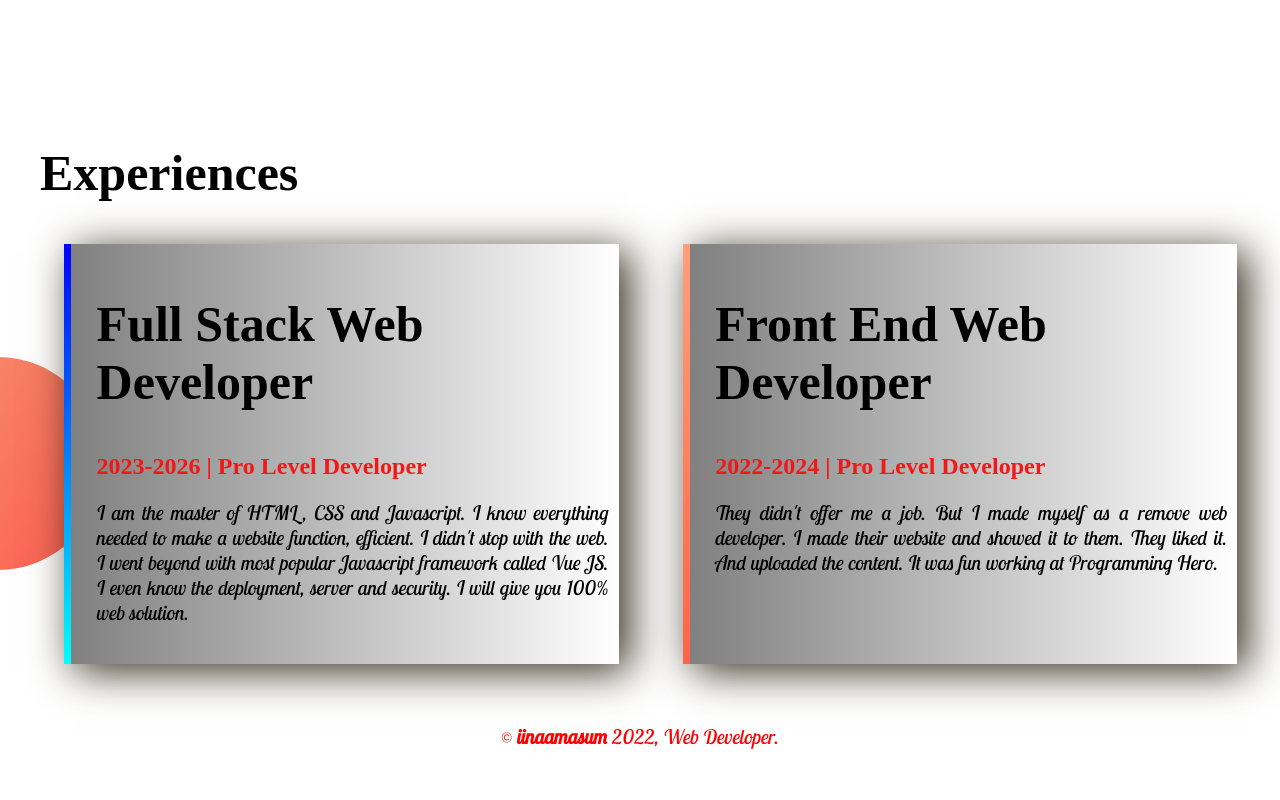
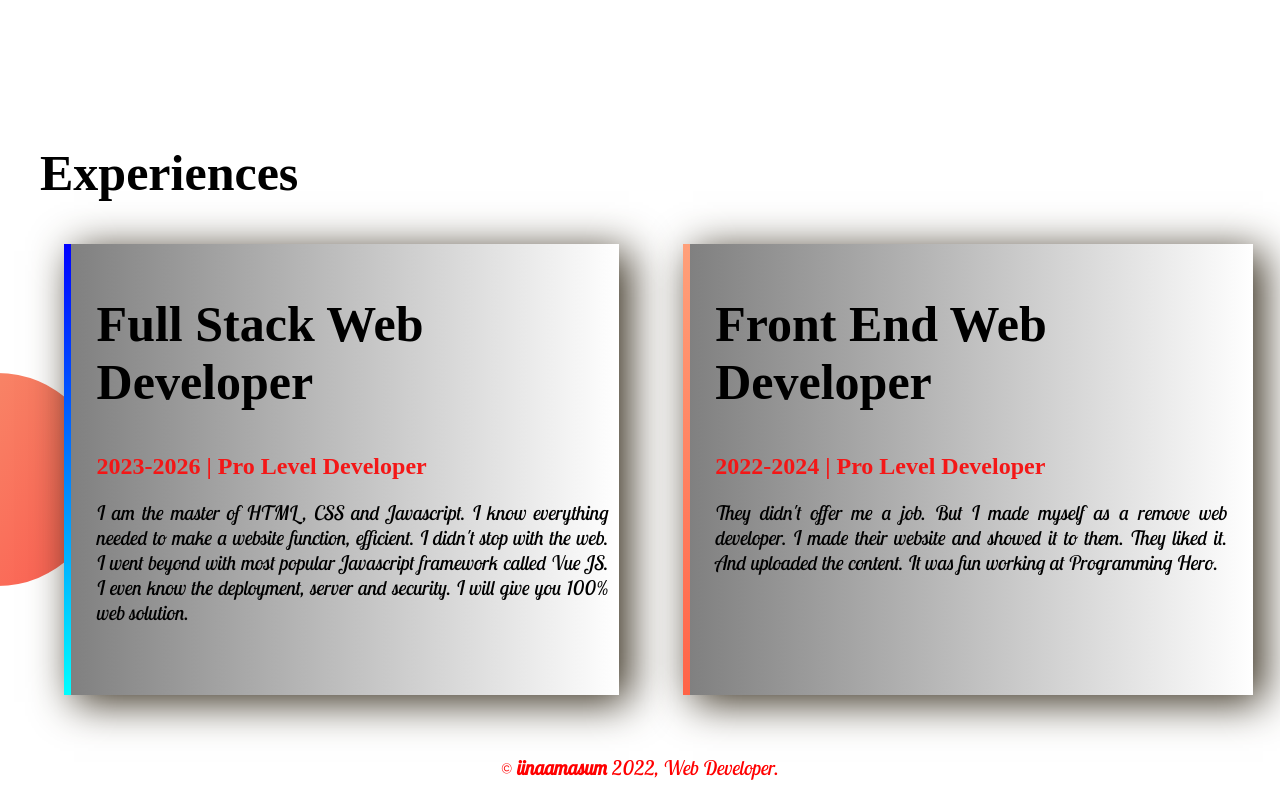
Before and after one commit to iinaamasum/first-portfolio, a plain HTML site: page index.html in a window 1280 px wide. Shown: the part 1270-2070 px from the top of the page. Before the commit the page ends 2039 px from the top, so only its background shows below. Drawn offline with Linux system fonts and the light colour scheme; a web font is replaced by a local one.

Commit message:
revision 3

```diff
--- a/style.css
+++ b/style.css
@@ -105,7 +105,7 @@ a{
 #full{
     width: 40%;
     float: left;
-    height: 400px;
+    /* height: 400px; */
     margin-left: 5%;
     padding-left: 2%;
     /* border-left: 2px solid; */
@@ -117,7 +117,9 @@ a{
 #front{
     width: 40%;
     float: left;
-    height: 400px;
+    /* height: 400px; */
+    padding-bottom: 100px;
+    padding-right: 2%;
     margin-left: 5%;
     padding-left: 2%;
     border-left: 7px solid;
```
